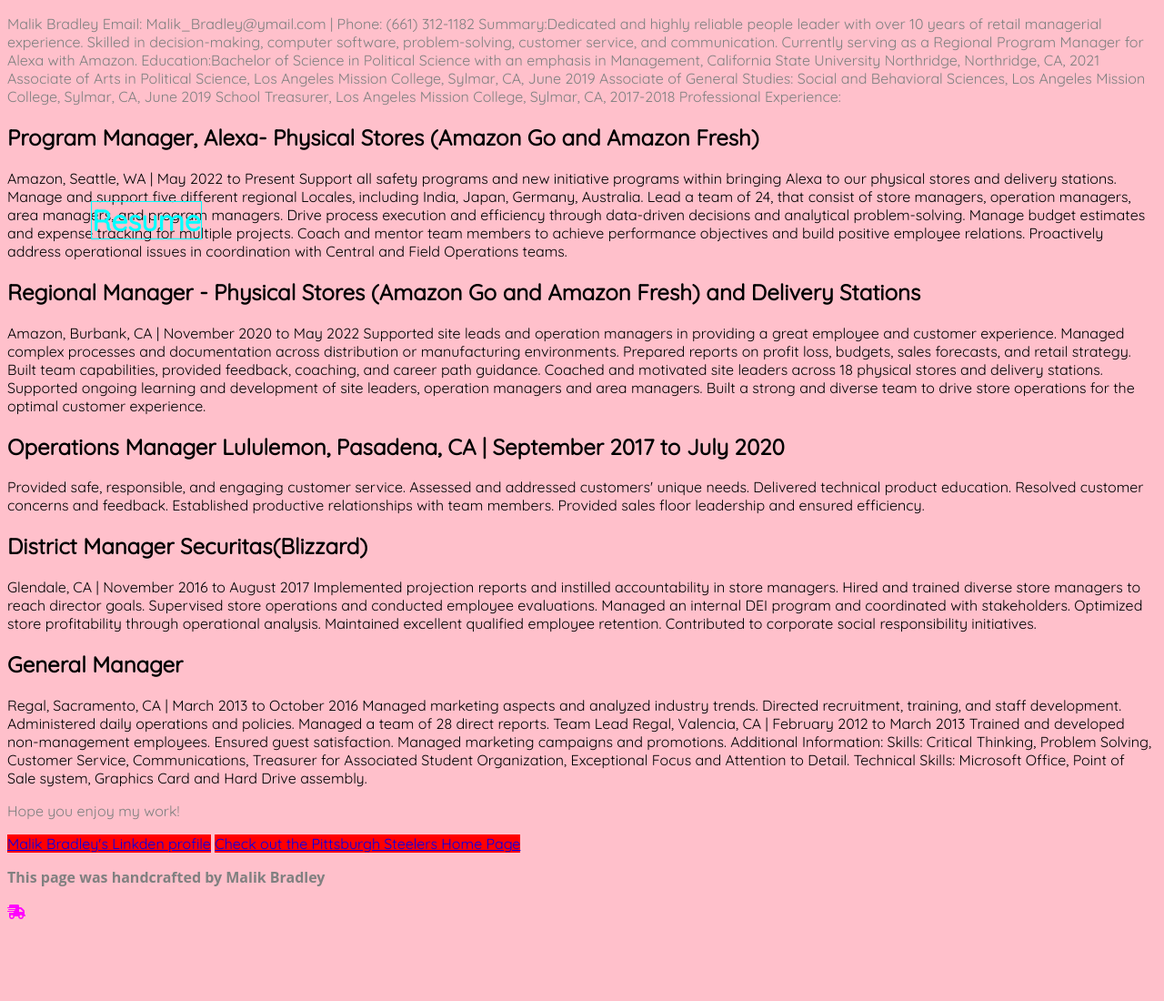
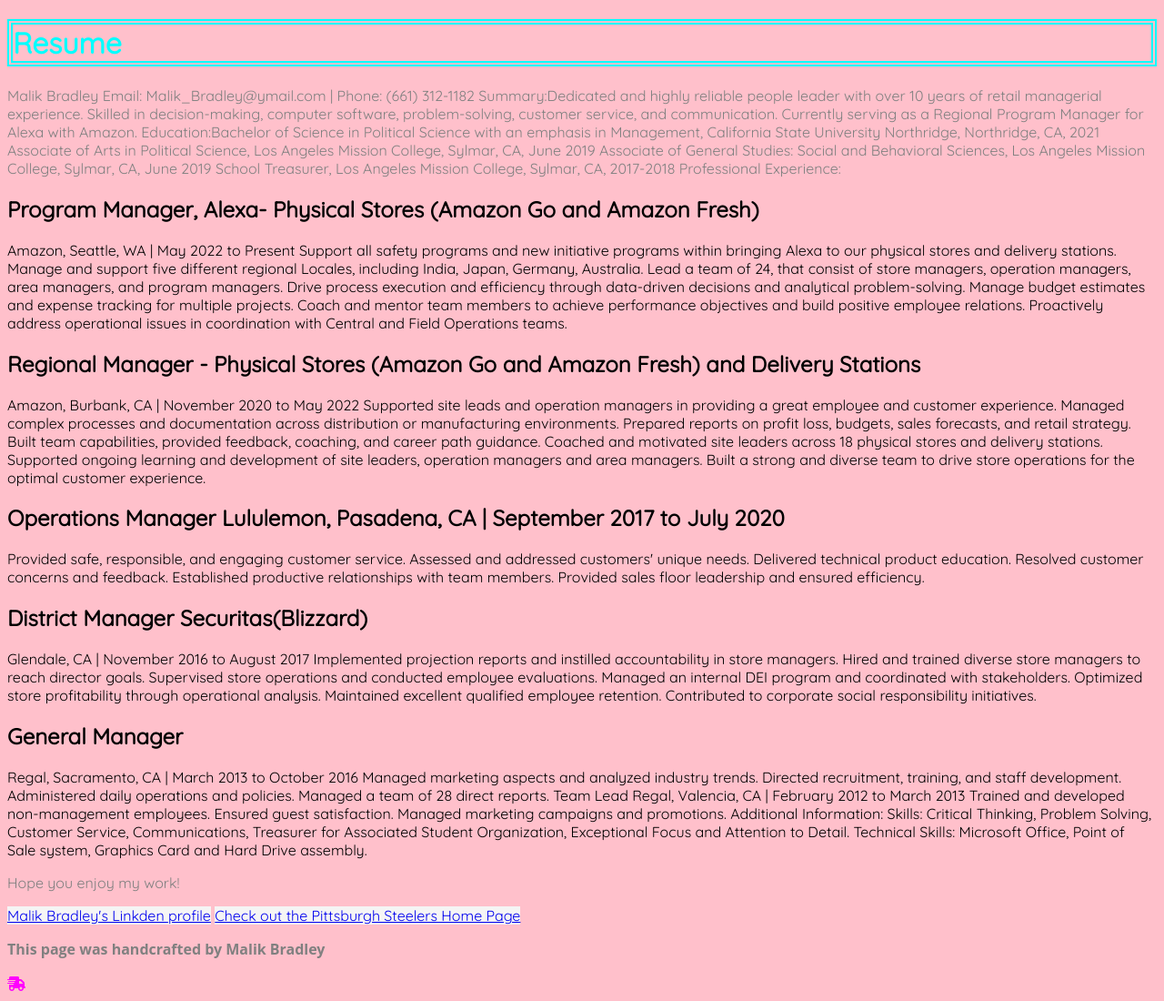
Before and after one commit to mbradlew/Portfolio, a plain HTML site: page index.html in a window 1280 px wide. Shown: the whole page at 91% size. Before the commit the page ends 1021 px from the top, so only its background shows below. Drawn offline with Linux system fonts and the light colour scheme.

Commit message:
added css to portfolio

```diff
--- a/styles.css
+++ b/styles.css
@@ -1,24 +1,23 @@
 body {
     background-color: pink;
-    font-family: "Quicksand",  sans-serif;
+    font-family: "Quicksand", sans-serif;
+    transition: background-color 5s ease-in-out;
 }
 
 h1 {
     color: aqua;
     border-style: double;
-    border-width: 1px;
+    border-width: 6px;
     border-color: aqua;
-    position: absolute;
+    position: top;
     left: 100px;
     top: 200px;
+    transition: color 3s linear, border-color 3s ease-in-out, left 5s ease-in-out, top 5s ease-in-out;
 }
 
 p {
     color: grey;
-}
-
-.green-text {
-    color: grey;
+    transition: color 3s ease-in-out;
 }
 
 .important {
@@ -27,14 +26,13 @@ p {
 
 .important:hover {
     background-color: blue;
+    transition: background-color 3s ease-in-out;
 }
 
-a[href="www.linkedin.com/in/malik-bradley-322001164"] {
-    background-color: red;
-}
-
+a[href="www.linkedin.com/in/malik-bradley-322001164"],
 a[href="https://www.steelers.com/"] {
-    background-color: rgb(255, 0, 0);
+    background-color: whitesmoke;
+    transition: background-color 3s ease-in-out;
 }
 
 footer {
@@ -44,4 +42,5 @@ footer {
 
 .fa-truck-fast {
     color: magenta;
+    transition: color 3s ease-in-out;
 }
```
